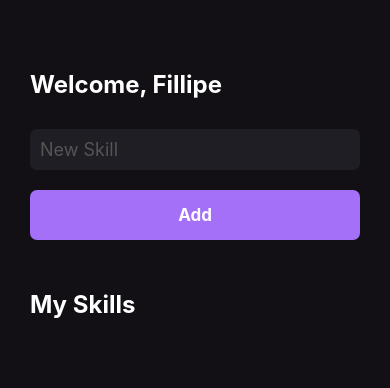
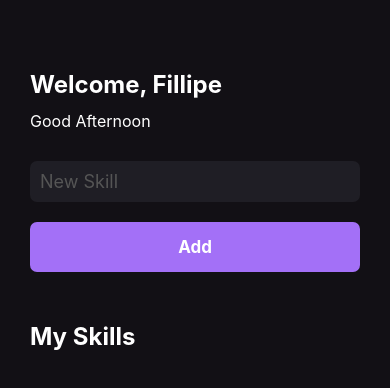
Before and after one commit to fillipeags/myskills, a React Native app: screen / in a window 390 px wide. Shown: the top 388 px of the page. Built offline with nearby package versions, Linux system fonts and the light colour scheme.

Commit message:
chore: refactor JS to TS

```diff
--- a/App.js
+++ /dev/null
@@ -1,6 +0,0 @@
-import React from 'react';
-import {Home} from './src/pages/Home'
-
-export default function App() {
-  return <Home/>
-}
--- /dev/null
+++ b/App.tsx
@@ -0,0 +1,12 @@
+import React from 'react';
+import { StatusBar } from 'react-native';
+import { Home } from './src/pages/Home'
+
+export default function App() {
+  return (
+    <>
+      <StatusBar barStyle="light-content" />
+      <Home />
+    </>
+  )
+}
--- a/src/components/Button.js
+++ b/src/components/Button.tsx
@@ -1,14 +1,18 @@
 import React from 'react';
-import { TouchableOpacity, Text, StyleSheet } from 'react-native';
+import { TouchableOpacity, TouchableOpacityProps, Text, StyleSheet } from 'react-native';
 
-export function Button({ onPress }) {
+interface ButtonProps extends TouchableOpacityProps {
+  title: string
+};
+
+export function Button({ title, ...rest }: ButtonProps) {
   return (
     <TouchableOpacity
       style={styles.button}
       activeOpacity={.7}
-      onPress={onPress}
+      {...rest}
     >
-      <Text style={styles.buttonText}>Add</Text>
+      <Text style={styles.buttonText}>{title}</Text>
     </TouchableOpacity>
   )
 }
--- a/src/components/SkillCard.js
+++ b/src/components/SkillCard.tsx
@@ -1,9 +1,16 @@
 import React from 'react';
-import { TouchableOpacity, Text, StyleSheet } from 'react-native';
+import { TouchableOpacity, TouchableOpacityProps, Text, StyleSheet } from 'react-native';
 
-export function SkillCard({ skill }) {
+interface SkillCardProps extends TouchableOpacityProps {
+  skill: string;
+}
+
+export function SkillCard({ skill, ...rest }: SkillCardProps) {
   return (
-    <TouchableOpacity style={styles.buttonSkill}>
+    <TouchableOpacity
+      style={styles.buttonSkill}
+      {...rest}
+    >
       <Text style={styles.textSkill}>
         {skill}
       </Text>
--- a/src/pages/Home.js
+++ b/src/pages/Home.tsx
@@ -1,27 +1,60 @@
-import React, { useState } from 'react';
+import React, { useState, useEffect } from 'react';
 import {
   View,
   Text,
   StyleSheet,
   TextInput,
   Platform,
-  FlatList
+  FlatList,
 } from 'react-native';
 
 import { Button } from '../components/Button';
 import { SkillCard } from '../components/SkillCard';
 
+interface SkillData {
+  id: string;
+  name: string;
+}
+
 export function Home() {
   const [newSkill, setNewSkill] = useState('');
-  const [mySkills, setMySkills] = useState([]);
+  const [mySkills, setMySkills] = useState<SkillData[]>([]);
+  const [greeting, setGreeting] = useState('');
 
   function handleAddNewSkill() {
-    setMySkills(oldState => [...oldState, newSkill]);
+    const data = {
+      id: String(new Date().getTime()),
+      name: newSkill
+    }
+
+    setMySkills(oldState => [...oldState, data]);
   }
+
+  function handleRemoveSkill(id: string) {
+    setMySkills(oldState => oldState.filter(
+      skill => skill.id !== id
+    ));
+  }
+
+  useEffect(() => {
+    const currentHour = new Date().getHours();
+
+    if (currentHour < 12) {
+      setGreeting('Good Morning');
+    } else if (currentHour >= 12 && currentHour < 18) {
+      setGreeting('Good Afternoon');
+    } else {
+      setGreeting('Good Night');
+    }
+  }, [])
 
   return (
     <View style={styles.container}>
       <Text style={styles.title}>Welcome, Fillipe</Text>
+
+      <Text style={styles.greetings}>
+        {greeting}
+      </Text>
 
       <TextInput
         style={styles.input}
@@ -30,17 +63,20 @@ export function Home() {
         onChangeText={setNewSkill}
       />
 
-      <Button onPress={handleAddNewSkill} />
+      <Button onPress={handleAddNewSkill} title="Add" />
 
       <Text style={[styles.title, { marginVertical: 50 }]}>
         My Skills
-        </Text>
+      </Text>
 
       <FlatList
         data={mySkills}
-        keyExtractor={item => item}
+        keyExtractor={item => item.id}
         renderItem={({ item }) => (
-          <SkillCard skill={item} />
+          <SkillCard
+            skill={item.name}
+            onPress={() => handleRemoveSkill(item.id)}
+          />
         )}
       />
 
@@ -53,7 +89,6 @@ const styles = StyleSheet.create({
   container: {
     flex: 1,
     backgroundColor: '#121015',
-    paddingHorizontal: 20,
     paddingVertical: 70,
     paddingHorizontal: 30
   },
@@ -72,4 +107,9 @@ const styles = StyleSheet.create({
     marginTop: 30,
     borderRadius: 7
   },
+  greetings: {
+    color: '#fff',
+    marginTop: 12,
+    fontSize: 16,
+  }
 });
```
Also changed, not shown: package.json (+6 -1 lines), tsconfig.json (added, +22 -0 lines), 1 other file (tests, documents, lock files or other folders).
